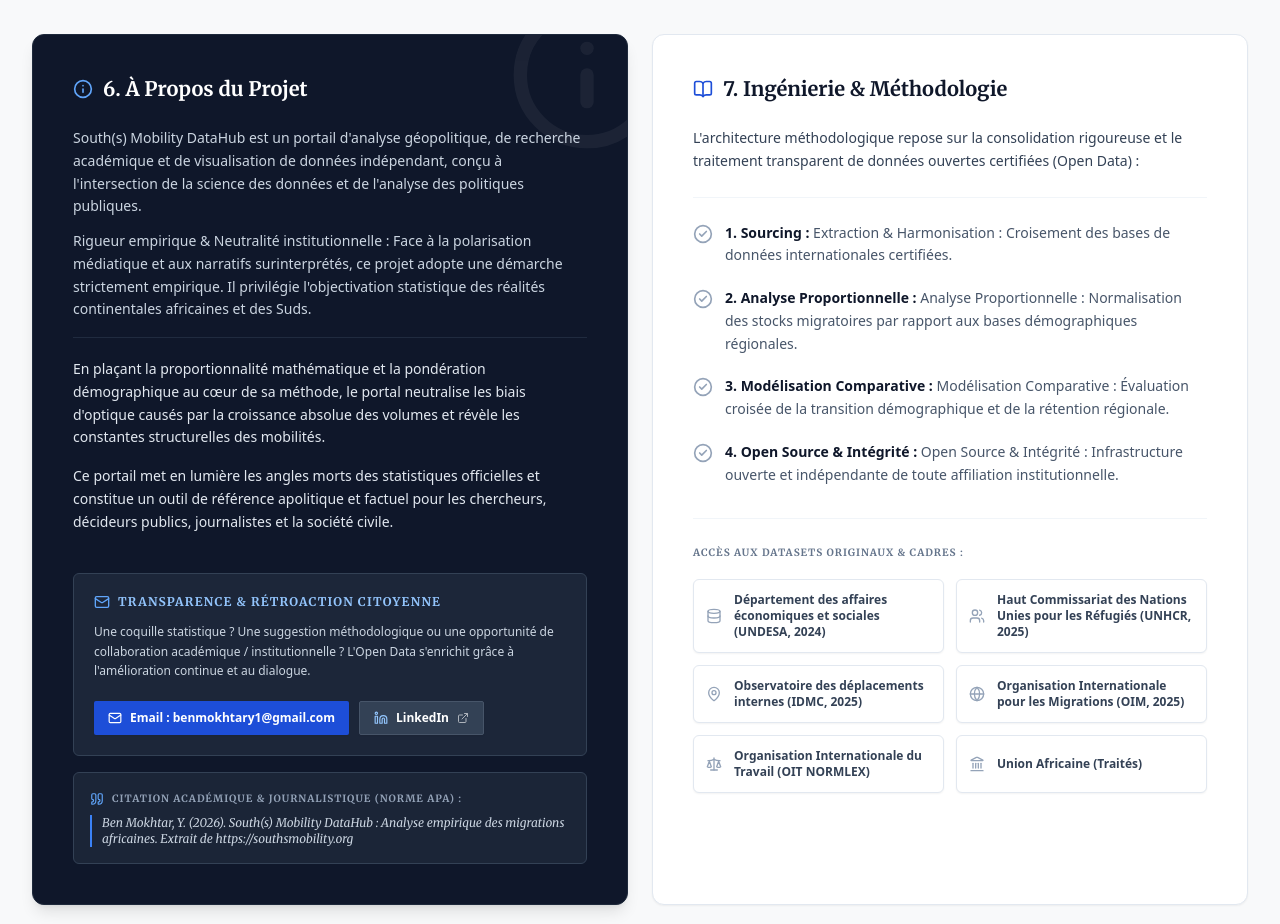
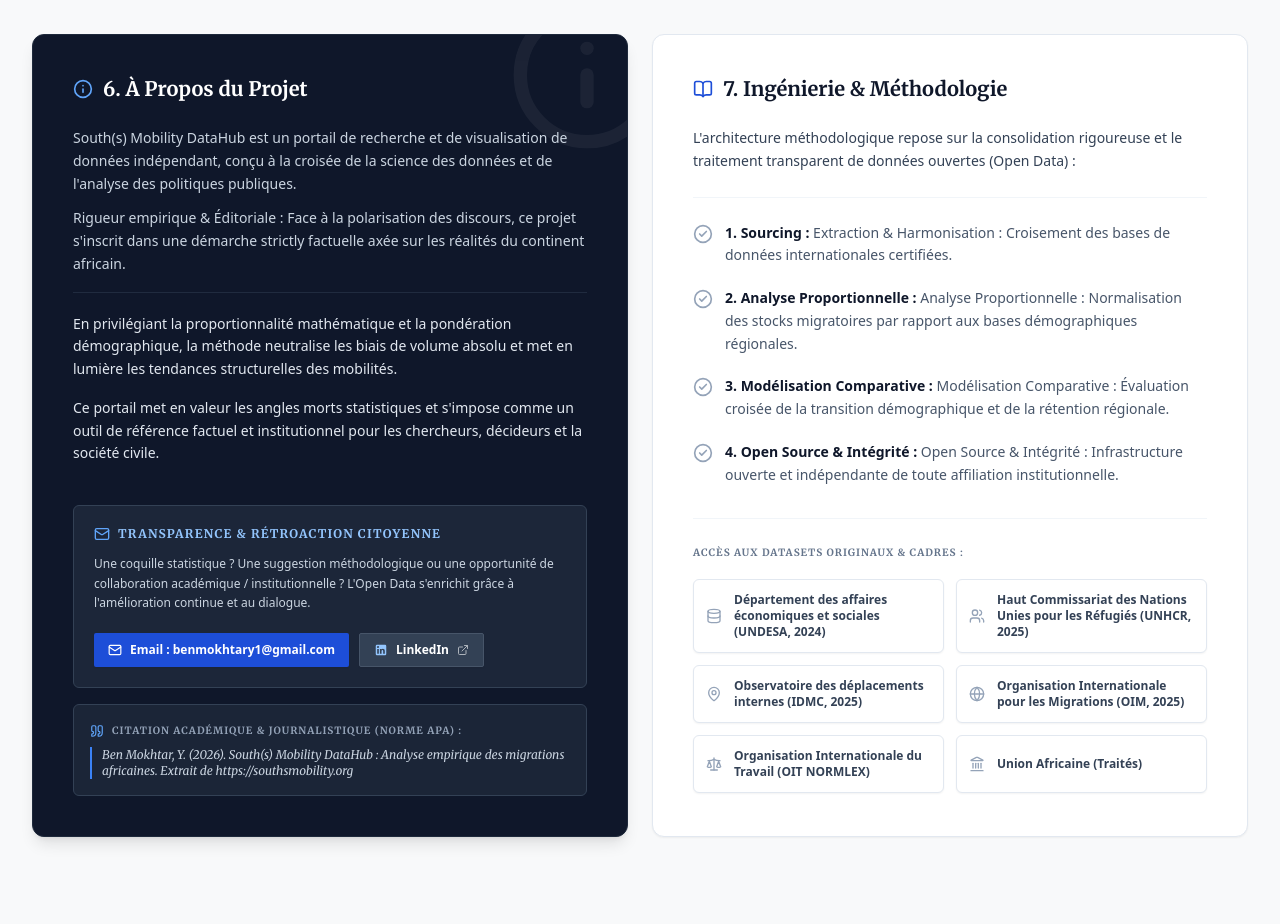
Before and after one commit to benmokhtary1-ui/souths-mobility, a React (Vite) app: page / in a window 1280 px wide. Shown: the part 5020-5944 px from the top of the page. Built offline with nearby package versions, Linux system fonts and the light colour scheme.

Commit message:
Fix Linkedin icon and update contact

```diff
--- a/src/App.jsx
+++ b/src/App.jsx
@@ -5,7 +5,7 @@
   Search, HeartPulse, ChevronRight, ChevronDown, X, BarChart3, GitMerge,
   Download, Printer, Map as MapIcon, Info, BookOpen, CheckCircle2,
   PieChart, TableProperties, Landmark, Quote, Unlock, Target, ExternalLink, FileText,
-  Mail, Linkedin
+  Mail
 } from 'lucide-react';
 
 const formatNumber = (val) => {
@@ -17,22 +17,12 @@
   return num.toLocaleString('fr-FR');
 };
 
-const getCountryCode = (nameFr) => {
-  const map = {
-    "Algérie": "dz", "Égypte": "eg", "Libye": "ly", "Maroc": "ma", "Tunisie": "tn",
-    "Bénin": "bj", "Burkina Faso": "bf", "Cabo Verde": "cv", "Côte d'Ivoire": "ci", "Gambie": "gm",
-    "Ghana": "gh", "Guinée": "gn", "Guinée-Bissau": "gw", "Libéria": "lr", "Mali": "ml",
-    "Mauritanie": "mr", "Niger": "ne", "Nigéria": "ng", "Sénégal": "sn", "Sierra Leone": "sl", "Togo": "tg",
-    "Angola": "ao", "Cameroun": "cm", "Centrafrique": "cf", "Tchad": "td", "Congo": "cg",
-    "R.D. Congo": "cd", "Guinée Équatoriale": "gq", "Gabon": "ga", "Sao Tomé-et-Principe": "st",
-    "Burundi": "bi", "Comores": "km", "Djibouti": "dj", "Érythrée": "er", "Éthiopie": "et",
-    "Kenya": "ke", "Madagascar": "mg", "Malawi": "mw", "Maurice": "mu", "Mozambique": "mz",
-    "Rwanda": "rw", "Seychelles": "sc", "Somalie": "so", "Soudan du Sud": "ss", "Soudan": "sd",
-    "Tanzanie": "tz", "Ouganda": "ug", "Zambie": "zm", "Zimbabwe": "zw",
-    "Botswana": "bw", "Eswatini": "sz", "Lesotho": "ls", "Namibie": "na", "Afrique du Sud": "za"
-  };
-  return map[nameFr] || "un";
-};
+// Icône LinkedIn vectorielle intégrée pour éviter l'erreur de build sur Lucide React
+const LinkedInIcon = ({ className = "w-3.5 h-3.5" }) => (
+  <svg className={className} fill="currentColor" viewBox="0 0 24 24">
+    <path d="M19 3a2 2 0 0 1 2 2v14a2 2 0 0 1-2 2H5a2 2 0 0 1-2-2V5a2 2 0 0 1 2-2h14m-.5 15.5v-5.3a3.26 3.26 0 0 0-3.26-3.26c-.85 0-1.84.52-2.28 1.3v-1.11h-2.79v8.37h2.79v-4.93c0-.77.62-1.4 1.39-1.4a1.4 1.4 0 0 1 1.4 1.4v4.93h2.75M6.88 8.56a1.68 1.68 0 0 0 1.68-1.68c0-.93-.75-1.69-1.68-1.69a1.69 1.69 0 0 0-1.69 1.69c0 .93.76 1.68 1.69 1.68m1.39 9.94v-8.37H5.5v8.37h2.77z"/>
+  </svg>
+);
 
 const HistoricalChart = ({ data, colorClass }) => {
   if (!data || data.length === 0) return null;
@@ -137,7 +127,7 @@
         close: "Fermer", tabs: { demo: "Démographie", geo: "Géographie", econ: "Économie & Droits" },
         south_view: "Perspective Analytique des Suds",
         evo_title: "La constante proportionnelle (1990-2024)", parity: "Féminisation des flux", retention_title: "Rétention Régionale (Sud-Sud)",
-        orig_dest_title: "Dynamiques de Transition & Proximité", econ_title: "Indépendance Économique",
+        orig_dest_title: "Dynamiques de Transition & Proximité", econ_title: "Indépendance Économique, Normes OIT & Traités UA",
         causal_chain: "Chaîne de causes systémiques", trigger: "Déclencheur", response: "Réponse Migratoire", impact: "Impact Socio-économique",
         data_source: "Sources : UNDESA / IDMC / UNHCR / OIT (NORMLEX) / OIM (IOM) / Union Africaine (UA)", export_csv: "Exporter (CSV)", export_pdf: "Rapport (PDF)",
         raw_data_title: "Fiche de Données Brutes", infographic_title: "Infographie : Répartition des Flux",
@@ -145,7 +135,7 @@
         idp_conflict: "Déplacés Internes (Conflits)", idp_disaster: "Déplacés Internes (Climat)",
         hcr_hosted: "Réfugiés internationaux accueillis",
         avoi_title: "Intégration Régionale (Indice AVOI)", avoi_desc: "Score d'ouverture des frontières aux ressortissants des autres pays africains.",
-        au_instruments: "Traités Clés de l'Union Africaine"
+        au_instruments: "Instruments & Traités Clés de l'Union Africaine (Migration & Mobilité)"
       },
       sections: {
         debunk: "1. Déconstruction des Narratifs",
@@ -228,17 +218,17 @@
         { myth: "Les migrants représentent un fardeau pour les pays d'accueil du Sud.", real: "Ils sont des moteurs de l'économie informelle et de l'emploi.", stat_text: "+ Valeur", stat_val: 85, color: "bg-emerald-700", desc: "Les données montrent que les migrants intra-africains comblent des pénuries structurelles, stimulent la consommation locale et créent des micro-entreprises, contribuant positivement à la résilience des pays hôtes." }
       ],
       about: {
-        p1: "South(s) Mobility DataHub est un portail d'analyse géopolitique, de recherche académique et de visualisation de données indépendant, conçu à l'intersection de la science des données et de l'analyse des politiques publiques.",
-        p2: "Rigueur empirique & Neutralité institutionnelle : Face à la polarisation médiatique et aux narratifs surinterprétés, ce projet adopte une démarche strictement empirique. Il privilégie l'objectivation statistique des réalités continentales africaines et des Suds.",
-        expanded_p1: "En plaçant la proportionnalité mathématique et la pondération démographique au cœur de sa méthode, le portal neutralise les biais d'optique causés par la croissance absolue des volumes et révèle les constantes structurelles des mobilités.",
-        expanded_p2: "Ce portail met en lumière les angles morts des statistiques officielles et constitue un outil de référence apolitique et factuel pour les chercheurs, décideurs publics, journalistes et la société civile.",
+        p1: "South(s) Mobility DataHub est un portail de recherche et de visualisation de données indépendant, conçu à la croisée de la science des données et de l'analyse des politiques publiques.",
+        p2: "Rigueur empirique & Éditoriale : Face à la polarisation des discours, ce projet s'inscrit dans une démarche strictly factuelle axée sur les réalités du continent africain.",
+        expanded_p1: "En privilégiant la proportionnalité mathématique et la pondération démographique, la méthode neutralise les biais de volume absolu et met en lumière les tendances structurelles des mobilités.",
+        expanded_p2: "Ce portail met en valeur les angles morts statistiques et s'impose comme un outil de référence factuel et institutionnel pour les chercheurs, décideurs et la société civile.",
         contact_title: "Transparence & Rétroaction Citoyenne",
         contact_desc: "Une coquille statistique ? Une suggestion méthodologique ou une opportunité de collaboration académique / institutionnelle ? L'Open Data s'enrichit grâce à l'amélioration continue et au dialogue.",
         citation_title: "Citation Académique & Journalistique (Norme APA) :",
         citation_text: "Ben Mokhtar, Y. (2026). South(s) Mobility DataHub : Analyse empirique des migrations africaines. Extrait de https://southsmobility.org"
       },
       method: {
-        summary: "L'architecture méthodologique repose sur la consolidation rigoureuse et le traitement transparent de données ouvertes certifiées (Open Data) :",
+        summary: "L'architecture méthodologique repose sur la consolidation rigoureuse et le traitement transparent de données ouvertes (Open Data) :",
         m1: "Extraction & Harmonisation : Croisement des bases de données internationales certifiées.",
         m2: "Analyse Proportionnelle : Normalisation des stocks migratoires par rapport aux bases démographiques régionales.",
         m3: "Modélisation Comparative : Évaluation croisée de la transition démographique et de la rétention régionale.",
@@ -366,17 +356,15 @@
         { myth: "Migrants are a burden on Southern host countries.", real: "They are drivers of the informal economy and employment.", stat_text: "+ Value", stat_val: 85, color: "bg-emerald-700", desc: "Data shows that intra-African migrants fill structural shortages, stimulate local consumption, and create micro-enterprises, contributing positively to host countries' resilience." }
       ],
       about: {
-        p1: "South(s) Mobility DataHub is an independent data research and visualization portal at the intersection of data science, geopolitics, and public policy analysis.",
-        p2: "Empirical Rigor & Institutional Neutrality: Facing polarized narratives, this project adopts a strictly factual approach centered on African continental realities.",
+        p1: "South(s) Mobility DataHub is an independent data research and visualization portal at the intersection of data science and public policy analysis.",
+        p2: "Empirical Rigor & Neutrality: Facing polarized narratives, this project adopts a strictly factual approach centered on African continental realities.",
         expanded_p1: "By prioritizing mathematical proportionality and demographic weighting, the methodology neutralizes absolute volume biases to reveal structural mobility trends.",
-        expanded_p2: "This portal highlights statistical blind spots, standing as a factual and apolitical reference tool for researchers, policymakers, journalists, and civil society.",
-        contact_title: "Transparency & Community Feedback",
-        contact_desc: "Spotted a data discrepancy? Have a methodological suggestion or a collaboration proposal? Open Data thrives on continuous improvement and peer dialogue.",
+        expanded_p2: "This portal highlights statistical blind spots, standing as a factual and apolitical reference tool for researchers, policymakers, and civil society.",
         citation_title: "Academic & Journalistic Citation (APA format):",
         citation_text: "Ben Mokhtar, Y. (2026). South(s) Mobility DataHub: Empirical analysis of African migrations. Retrieved from https://southsmobility.org"
       },
       method: {
-        summary: "The methodological architecture relies on the rigorous consolidation and transparent processing of certified Open Data:",
+        summary: "The methodological architecture relies on the rigorous consolidation and transparent processing of Open Data:",
         m1: "Extraction & Harmonization: Cross-referencing certified international databases.",
         m2: "Proportional Analysis: Normalization of migratory stocks against regional demographic bases.",
         m3: "Comparative Modeling: Cross-evaluating demographic transition and regional retention.",
@@ -385,12 +373,12 @@
         s1: "Department of Economic and Social Affairs (UNDESA, 2024)",
         s2: "United Nations High Commissioner for Refugees (UNHCR, 2025)",
         s3: "Internal Displacement Monitoring Centre (IDMC, 2025)",
-        s4: "International Organization for Migration (IOM, 2025)",
+        s4: "International Organization for Migration (IOM / OIM, 2025)",
         s5: "International Labour Organization (ILO NORMLEX)",
         s6: "African Union (Treaties)"
       },
       myth: "Premise", reality: "Factual Data",
-      footer: { tag: "Data engineering serving an objective geopolitical narrative.", sources: "Data: UN DESA 2024 • UNHCR 2025 • IDMC 2025 • ILO • IOM • AU Treaties • WB" },
+      footer: { tag: "Data engineering serving a new narrative.", sources: "Data: UN DESA 2024 • UNHCR 2025 • IDMC 2025 • ILO • IOM • AU Treaties • WB" },
       analysis_title: "Detailed Dashboard", analysis_btn: "Access detailed report",
       hero_title: "Objectifying mobilities", hero_highlight: "through data science."
     }
@@ -1383,7 +1371,6 @@
           )}
         </section>
 
-        {}
         {/* 6 & 7. À PROPOS ET MÉTHODOLOGIE */}
         <section className="grid grid-cols-1 md:grid-cols-2 gap-6 print:hidden">
           <div className="bg-[#0f172a] rounded-xl p-8 md:p-10 text-white shadow-lg relative overflow-hidden flex flex-col justify-between border border-slate-800">
@@ -1426,7 +1413,7 @@
                     rel="noopener noreferrer"
                     className="inline-flex items-center space-x-2 bg-slate-700 hover:bg-slate-600 text-white font-bold px-3.5 py-2 rounded-sm text-xs border border-slate-600 transition-colors shadow-sm"
                   >
-                    <Linkedin className="w-3.5 h-3.5 text-blue-300" />
+                    <LinkedInIcon className="w-3.5 h-3.5 text-blue-300" />
                     <span>LinkedIn</span>
                     <ExternalLink className="w-3 h-3 opacity-60" />
                   </a>
@@ -1745,7 +1732,6 @@
         </div>
       )}
 
-      {}
       {/* FOOTER */}
       <footer className="bg-[#0f172a] text-slate-400 py-12 border-t border-slate-800 mt-12 print:hidden">
         <div className="max-w-7xl mx-auto px-4 sm:px-6 lg:px-8 flex flex-col md:flex-row justify-between items-center gap-6 text-center md:text-left">
```
